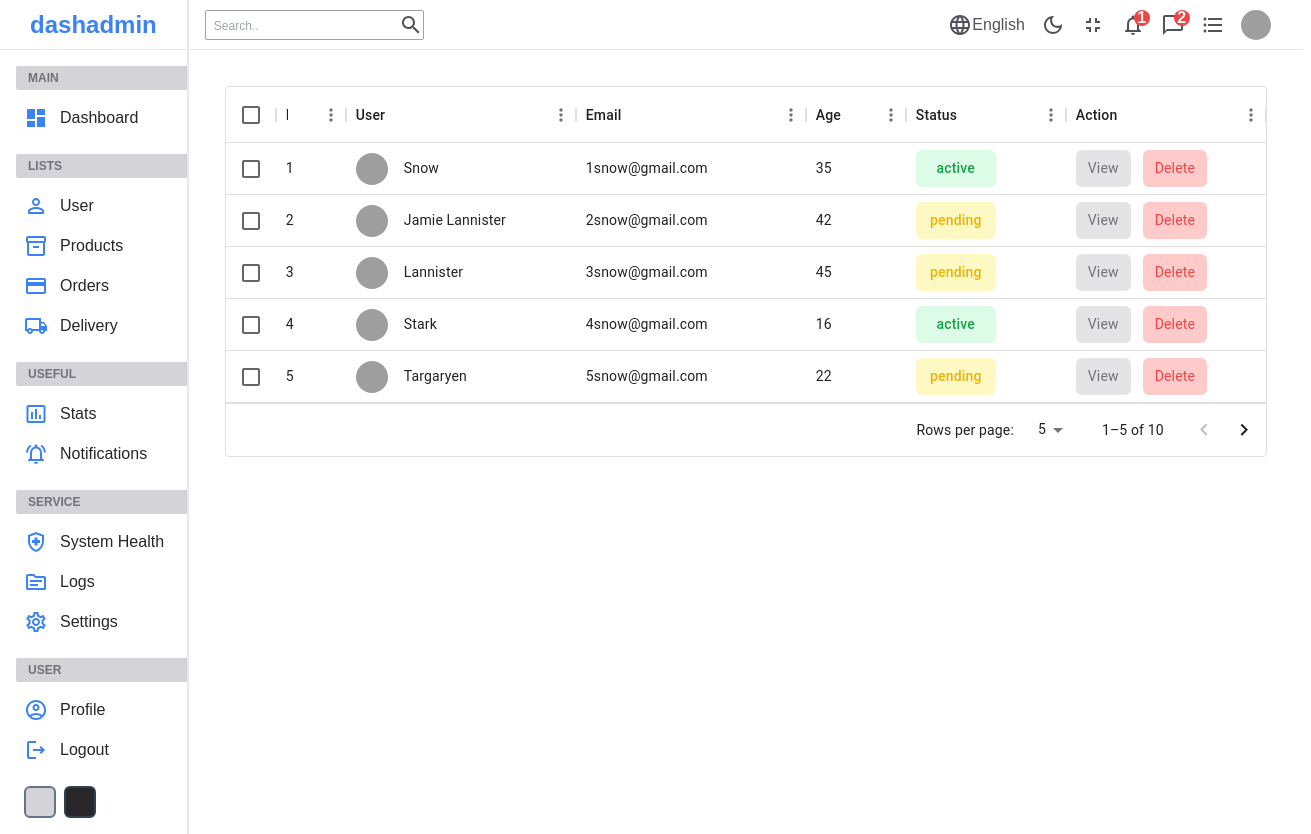
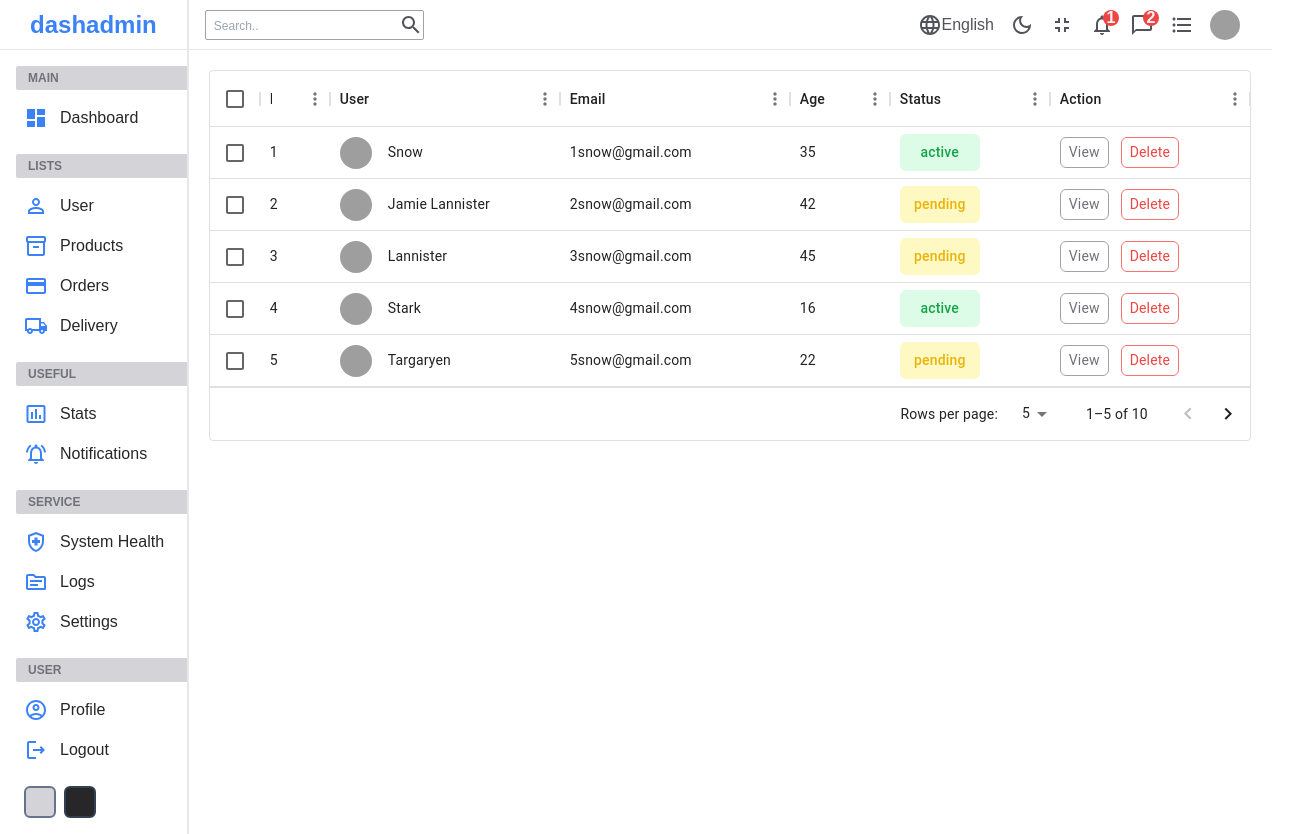
Before and after one commit to cbarcinas/admin-panel, a React (Create React App) app: page /users in a window 1280 px wide. Shown: the whole page, 1311 px wide, since content can reach past the window. Built offline with nearby package versions, Linux system fonts and the light colour scheme; grey boxes are pictures that could not be loaded.

Commit message:
udpated styles wip

```diff
--- a/src/components/Datatable.js
+++ b/src/components/Datatable.js
@@ -10,10 +10,10 @@ const Datatable = () => {
       renderCell: (params) => {
         return (
           <div className="flex items-center gap-3">
-            <div className="cursor-pointer rounded-md bg-zinc-200 px-3 py-2 text-zinc-500">
+            <div className="cursor-pointer rounded-md border-[1px] border-zinc-400 px-2 py-1 text-zinc-500 hover:bg-zinc-300">
               View
             </div>
-            <div className="cursor-pointer rounded-md bg-red-200 px-3 py-2 text-red-500">
+            <div className="cursor-pointer rounded-md border-[1px] border-red-400 px-2 py-1 text-red-500 hover:bg-red-300">
               Delete
             </div>
           </div>
@@ -23,7 +23,7 @@ const Datatable = () => {
   ];
 
   return (
-    <div className="w-max p-4">
+    <div className="min-w-max">
       <DataGrid
         rows={userRows}
         columns={userColumns.concat(actionColumn)}
```
